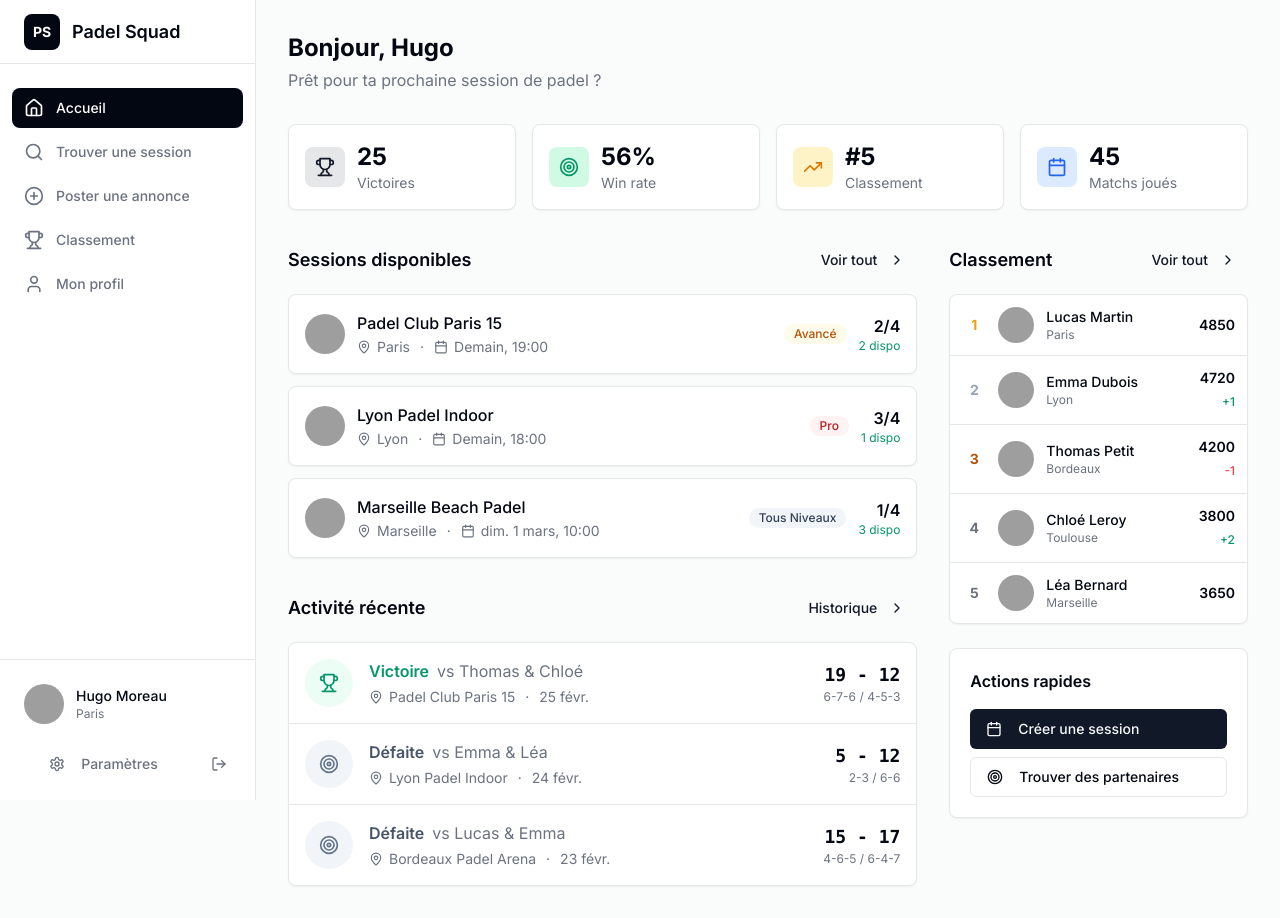
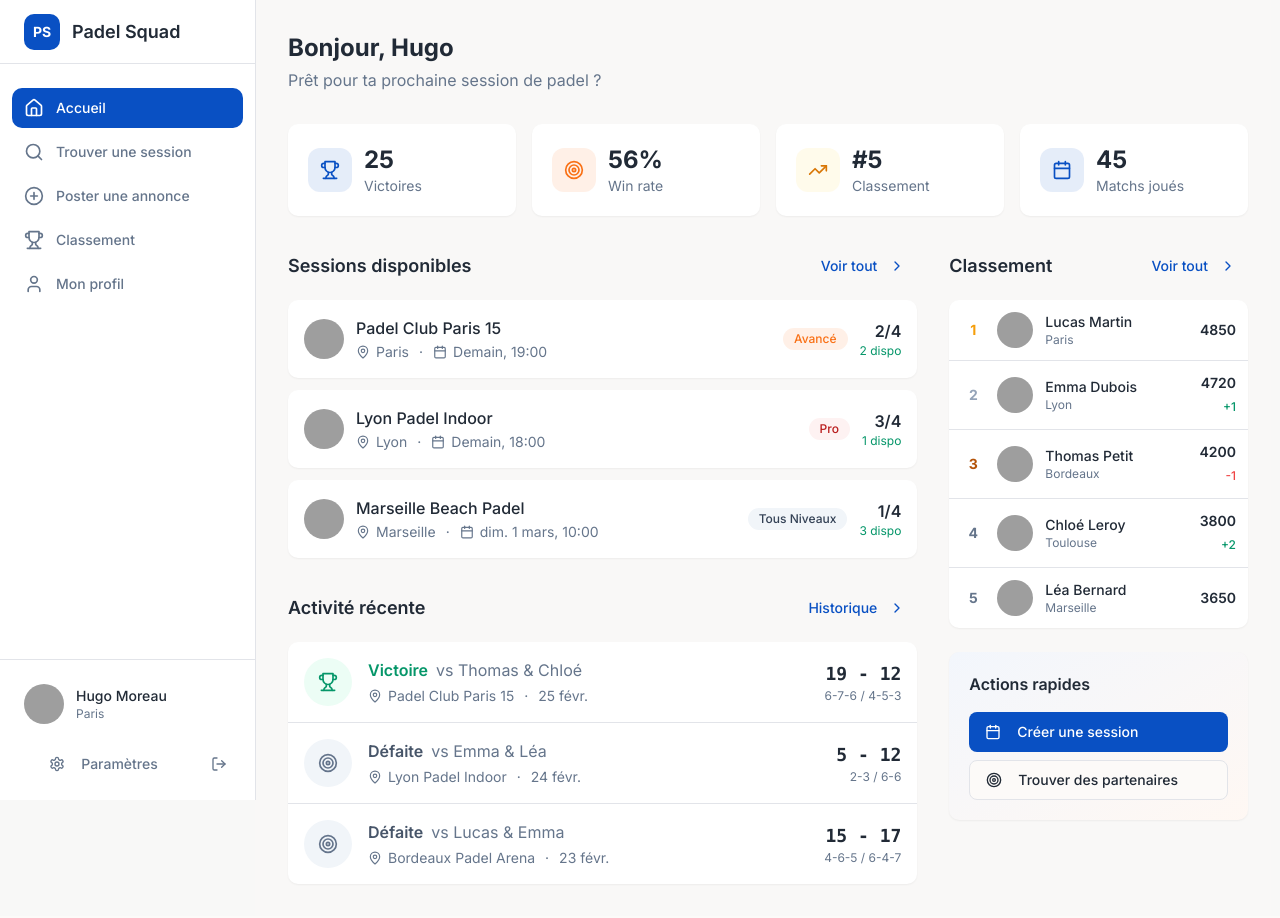
Before and after one commit to romain-blip/padelsquad, a Next.js app: page / in a window 1280 px wide. Built offline with nearby package versions, Linux system fonts and the light colour scheme; grey boxes are pictures that could not be loaded.

Commit message:
style: update UI with padel-inspired color palette
Apply new design with deep blue and orange/coral accents for a premium look.

```diff
--- a/app/globals.css
+++ b/app/globals.css
@@ -4,58 +4,54 @@
 
 @layer base {
   :root {
-    --background: 0 0% 100%;
-    --foreground: 224 71.4% 4.1%;
+    /* Padel-inspired color palette */
+    /* Background: warm off-white */
+    --background: 40 33% 98%;
+    --foreground: 215 25% 17%;
+
+    /* Cards: pure white with subtle warmth */
     --card: 0 0% 100%;
-    --card-foreground: 224 71.4% 4.1%;
+    --card-foreground: 215 25% 17%;
+
     --popover: 0 0% 100%;
-    --popover-foreground: 224 71.4% 4.1%;
-    --primary: 220.9 39.3% 11%;
-    --primary-foreground: 210 20% 98%;
-    --secondary: 220 14.3% 95.9%;
-    --secondary-foreground: 220.9 39.3% 11%;
-    --muted: 220 14.3% 95.9%;
-    --muted-foreground: 220 8.9% 46.1%;
-    --accent: 220 14.3% 95.9%;
-    --accent-foreground: 220.9 39.3% 11%;
-    --destructive: 0 84.2% 60.2%;
-    --destructive-foreground: 210 20% 98%;
-    --border: 220 13% 91%;
-    --input: 220 13% 91%;
-    --ring: 224 71.4% 4.1%;
-    --radius: 0.5rem;
-    --chart-1: 12 76% 61%;
-    --chart-2: 173 58% 39%;
-    --chart-3: 197 37% 24%;
+    --popover-foreground: 215 25% 17%;
+
+    /* Primary: Deep blue (padel court blue) */
+    --primary: 217 91% 40%;
+    --primary-foreground: 0 0% 100%;
+
+    /* Secondary: Light blue-gray */
+    --secondary: 214 32% 95%;
+    --secondary-foreground: 215 25% 17%;
+
+    /* Muted: Warm gray */
+    --muted: 220 14% 96%;
+    --muted-foreground: 215 16% 47%;
+
+    /* Accent: Coral/Orange (padel ball color) */
+    --accent: 24 95% 53%;
+    --accent-foreground: 0 0% 100%;
+
+    --destructive: 0 84% 60%;
+    --destructive-foreground: 0 0% 100%;
+
+    --border: 220 13% 90%;
+    --input: 220 13% 90%;
+    --ring: 217 91% 40%;
+    --radius: 0.625rem;
+
+    /* Chart colors */
+    --chart-1: 217 91% 40%;
+    --chart-2: 24 95% 53%;
+    --chart-3: 160 60% 45%;
     --chart-4: 43 74% 66%;
-    --chart-5: 27 87% 67%;
-  }
+    --chart-5: 280 65% 60%;
 
-  .dark {
-    --background: 224 71.4% 4.1%;
-    --foreground: 210 20% 98%;
-    --card: 224 71.4% 4.1%;
-    --card-foreground: 210 20% 98%;
-    --popover: 224 71.4% 4.1%;
-    --popover-foreground: 210 20% 98%;
-    --primary: 210 20% 98%;
-    --primary-foreground: 220.9 39.3% 11%;
-    --secondary: 215 27.9% 16.9%;
-    --secondary-foreground: 210 20% 98%;
-    --muted: 215 27.9% 16.9%;
-    --muted-foreground: 217.9 10.6% 64.9%;
-    --accent: 215 27.9% 16.9%;
-    --accent-foreground: 210 20% 98%;
-    --destructive: 0 62.8% 30.6%;
-    --destructive-foreground: 210 20% 98%;
-    --border: 215 27.9% 16.9%;
-    --input: 215 27.9% 16.9%;
-    --ring: 216 12.2% 83.9%;
-    --chart-1: 220 70% 50%;
-    --chart-2: 160 60% 45%;
-    --chart-3: 30 80% 55%;
-    --chart-4: 280 65% 60%;
-    --chart-5: 340 75% 55%;
+    /* Custom colors for padel */
+    --success: 160 60% 40%;
+    --success-foreground: 0 0% 100%;
+    --warning: 38 92% 50%;
+    --warning-foreground: 0 0% 100%;
   }
 }
 
--- a/components/session-card.tsx
+++ b/components/session-card.tsx
@@ -15,11 +15,11 @@ interface SessionCardProps {
 }
 
 const levelColors: Record<string, string> = {
-  "tous niveaux": "bg-slate-100 text-slate-700 border-0",
-  "débutant": "bg-emerald-50 text-emerald-700 border-0",
-  "intermédiaire": "bg-blue-50 text-blue-700 border-0",
-  "avancé": "bg-amber-50 text-amber-700 border-0",
-  "pro": "bg-red-50 text-red-700 border-0",
+  "tous niveaux": "bg-slate-100 text-slate-700",
+  "débutant": "bg-emerald-50 text-emerald-700",
+  "intermédiaire": "bg-primary/10 text-primary",
+  "avancé": "bg-accent/10 text-accent",
+  "pro": "bg-red-50 text-red-700",
 }
 
 export function SessionCard({ session, onJoin, compact = false }: SessionCardProps) {
@@ -42,7 +42,7 @@ export function SessionCard({ session, onJoin, compact = false }: SessionCardPro
 
   if (compact) {
     return (
-      <Card className="hover:bg-muted/50 transition-colors cursor-pointer">
+      <Card className="hover:shadow-sm transition-all cursor-pointer border-0 shadow-sm">
         <CardContent className="p-4">
           <div className="flex items-center justify-between gap-4">
             <div className="flex items-center gap-3 flex-1 min-w-0">
@@ -82,7 +82,7 @@ export function SessionCard({ session, onJoin, compact = false }: SessionCardPro
   }
 
   return (
-    <Card className="overflow-hidden hover:shadow-md transition-shadow">
+    <Card className="overflow-hidden hover:shadow-md transition-shadow border-0 shadow-sm">
       <CardContent className="p-0">
         {/* Header */}
         <div className="p-5 border-b border-border">
--- a/components/sidebar.tsx
+++ b/components/sidebar.tsx
@@ -39,8 +39,8 @@ export function Sidebar({ activeView, onViewChange }: SidebarProps) {
       {/* Mobile header */}
       <header className="lg:hidden fixed top-0 left-0 right-0 h-14 bg-card border-b border-border z-50 flex items-center justify-between px-4">
         <Link href="/" className="flex items-center gap-2">
-          <div className="w-8 h-8 rounded-lg bg-foreground flex items-center justify-center">
-            <span className="text-background font-bold text-sm">PS</span>
+          <div className="w-8 h-8 rounded-lg bg-primary flex items-center justify-center">
+            <span className="text-primary-foreground font-bold text-sm">PS</span>
           </div>
           <span className="font-semibold text-foreground">Padel Squad</span>
         </Link>
@@ -73,8 +73,8 @@ export function Sidebar({ activeView, onViewChange }: SidebarProps) {
           {/* Logo */}
           <div className="h-16 flex items-center px-6 border-b border-border">
             <Link href="/" className="flex items-center gap-3">
-              <div className="w-9 h-9 rounded-lg bg-foreground flex items-center justify-center">
-                <span className="text-background font-bold text-sm">PS</span>
+              <div className="w-9 h-9 rounded-lg bg-primary flex items-center justify-center">
+                <span className="text-primary-foreground font-bold text-sm">PS</span>
               </div>
               <span className="font-semibold text-lg text-foreground">Padel Squad</span>
             </Link>
@@ -93,7 +93,7 @@ export function Sidebar({ activeView, onViewChange }: SidebarProps) {
                     className={cn(
                       "w-full flex items-center gap-3 px-3 py-2.5 rounded-lg text-sm font-medium transition-colors",
                       activeView === item.id
-                        ? "bg-foreground text-background"
+                        ? "bg-primary text-primary-foreground"
                         : "text-muted-foreground hover:bg-muted hover:text-foreground"
                     )}
                   >
@@ -140,7 +140,7 @@ export function Sidebar({ activeView, onViewChange }: SidebarProps) {
               className={cn(
                 "flex flex-col items-center gap-1 p-2 rounded-lg transition-colors min-w-[56px]",
                 activeView === item.id
-                  ? "text-foreground"
+                  ? "text-primary"
                   : "text-muted-foreground"
               )}
             >
--- a/components/views/home-view.tsx
+++ b/components/views/home-view.tsx
@@ -32,10 +32,10 @@ export function HomeView({ onNavigate }: HomeViewProps) {
 
       {/* Stats cards */}
       <div className="grid grid-cols-2 lg:grid-cols-4 gap-4">
-        <Card>
-          <CardContent className="p-4">
+        <Card className="border-0 shadow-sm">
+          <CardContent className="p-5">
             <div className="flex items-center gap-3">
-              <div className="p-2.5 rounded-lg bg-primary/10">
+              <div className="p-3 rounded-xl bg-primary/10">
                 <Trophy className="w-5 h-5 text-primary" />
               </div>
               <div>
@@ -46,11 +46,11 @@ export function HomeView({ onNavigate }: HomeViewProps) {
           </CardContent>
         </Card>
 
-        <Card>
-          <CardContent className="p-4">
+        <Card className="border-0 shadow-sm">
+          <CardContent className="p-5">
             <div className="flex items-center gap-3">
-              <div className="p-2.5 rounded-lg bg-emerald-100">
-                <Target className="w-5 h-5 text-emerald-600" />
+              <div className="p-3 rounded-xl bg-accent/10">
+                <Target className="w-5 h-5 text-accent" />
               </div>
               <div>
                 <p className="text-2xl font-bold text-foreground">{winRate}%</p>
@@ -60,10 +60,10 @@ export function HomeView({ onNavigate }: HomeViewProps) {
           </CardContent>
         </Card>
 
-        <Card>
-          <CardContent className="p-4">
+        <Card className="border-0 shadow-sm">
+          <CardContent className="p-5">
             <div className="flex items-center gap-3">
-              <div className="p-2.5 rounded-lg bg-amber-100">
+              <div className="p-3 rounded-xl bg-amber-50">
                 <TrendingUp className="w-5 h-5 text-amber-600" />
               </div>
               <div>
@@ -74,11 +74,11 @@ export function HomeView({ onNavigate }: HomeViewProps) {
           </CardContent>
         </Card>
 
-        <Card>
-          <CardContent className="p-4">
+        <Card className="border-0 shadow-sm">
+          <CardContent className="p-5">
             <div className="flex items-center gap-3">
-              <div className="p-2.5 rounded-lg bg-blue-100">
-                <Calendar className="w-5 h-5 text-blue-600" />
+              <div className="p-3 rounded-xl bg-primary/10">
+                <Calendar className="w-5 h-5 text-primary" />
               </div>
               <div>
                 <p className="text-2xl font-bold text-foreground">{currentUser.wins + currentUser.losses}</p>
@@ -117,7 +117,7 @@ export function HomeView({ onNavigate }: HomeViewProps) {
                 <ChevronRight className="w-4 h-4 ml-1" />
               </Button>
             </div>
-            <Card>
+            <Card className="border-0 shadow-sm">
               <CardContent className="p-0 divide-y divide-border">
                 {recentMatches.map((match) => {
                   const userInTeam1 = match.players.team1.some(p => p.id === currentUser.id)
@@ -183,7 +183,7 @@ export function HomeView({ onNavigate }: HomeViewProps) {
                 <ChevronRight className="w-4 h-4 ml-1" />
               </Button>
             </div>
-            <Card>
+            <Card className="border-0 shadow-sm">
               <CardContent className="p-0 divide-y divide-border">
                 {topPlayers.map((entry, index) => (
                   <div
@@ -228,7 +228,7 @@ export function HomeView({ onNavigate }: HomeViewProps) {
           </section>
 
           {/* Quick actions */}
-          <Card>
+          <Card className="border-0 shadow-sm bg-gradient-to-br from-primary/5 to-accent/5">
             <CardContent className="p-5">
               <h3 className="font-semibold text-foreground mb-4">Actions rapides</h3>
               <div className="space-y-2">
--- a/components/views/search-view.tsx
+++ b/components/views/search-view.tsx
@@ -68,7 +68,7 @@ export function SearchView() {
       </div>
 
       {/* Search and filters */}
-      <Card>
+      <Card className="border-0 shadow-sm">
         <CardContent className="p-4">
           <div className="flex flex-col lg:flex-row gap-4">
             <div className="relative flex-1">
@@ -151,9 +151,9 @@ export function SearchView() {
       </div>
 
       {filteredSessions.length === 0 && (
-        <Card>
+        <Card className="border-0 shadow-sm">
           <CardContent className="py-12 text-center">
-            <Calendar className="w-12 h-12 mx-auto text-muted-foreground/50 mb-4" />
+            <Calendar className="w-12 h-12 mx-auto text-primary/30 mb-4" />
             <p className="text-lg font-medium text-foreground">Aucune session trouvée</p>
             <p className="text-muted-foreground mt-1">
               Essaie de modifier tes critères de recherche
```
Also changed, not shown: components/create-session-form.tsx (+10 -10 lines), components/views/profile-view.tsx (+18 -18 lines), components/views/ranking-view.tsx (+16 -10 lines).
